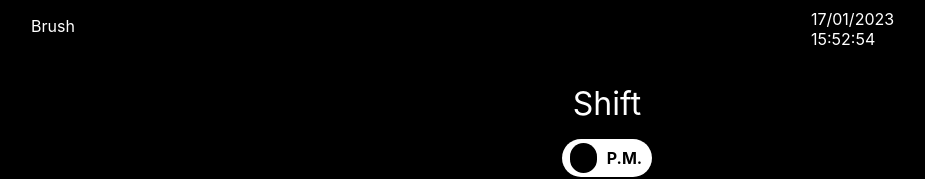
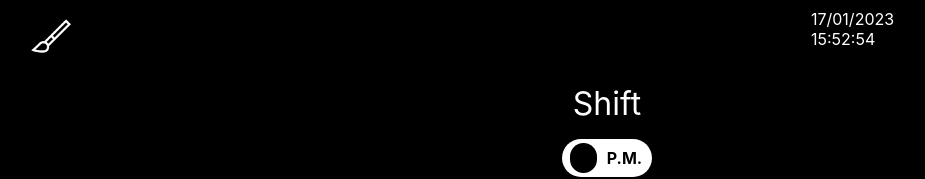
Before and after one commit to manuelcasanova/rmf, a React (Create React App) app in the folder client/: page /night in a window 1280 px wide. Shown: the top 179 px of the page, without its empty margins (33-958 px from the left). Built offline with nearby package versions, Linux system fonts and the light colour scheme.

Commit message:
Add a brush icon as button to change app colors on PM shift. Move color variable to parent component so the state persists on change between shift

```diff
--- a/client/src/App.js
+++ b/client/src/App.js
@@ -1,5 +1,6 @@
 
 import { BrowserRouter as Router, Routes, Route } from "react-router-dom";
+import { useState } from "react";
 import './App.css';
 import Closing from './Closing';
 import ClosingNight from "./ClosingNight";
@@ -9,14 +10,16 @@ import ClosingNight from "./ClosingNight";
 function App() {
 
 
+  const [color, setColor] = useState("black")
+
 
   return (
     <>
       <Router>
         <Routes>
           <Route exact path="/" element={<Closing />}></Route>
-          <Route exact path="/closing" element={<Closing />}></Route>
-          <Route exact path="/night" element={<ClosingNight />}></Route>
+          <Route exact path="/closing" element={<Closing color={color} setColor={setColor} />}></Route>
+          <Route exact path="/night" element={<ClosingNight color={color} setColor={setColor} />}></Route>
         </Routes>
       </Router>
 
--- a/client/src/Closing.jsx
+++ b/client/src/Closing.jsx
@@ -17,7 +17,7 @@ import AmButton from './AmButton';
 import brush from './images/brush.png'
 import brushWhite from './images/brush-white.png'
 
-export default function Closing() {
+export default function Closing({color, setColor}) {
 
   const fullTips = 100;
   const assistantTips = 40;
@@ -256,7 +256,7 @@ const [summary, setSummary] = useState(false)
 
 
 
-  const [color, setColor] = useState("black")
+
 
   const componentRef = useRef();
 
--- a/client/src/ClosingNight.jsx
+++ b/client/src/ClosingNight.jsx
@@ -12,7 +12,12 @@ import ReactToPrint from 'react-to-print'
 import Now from './Now';
 import PmButton from "./PmButton";
 
-export default function ClosingNight() {
+//Images
+
+import brush from './images/brush.png'
+import brushWhite from './images/brush-white.png'
+
+export default function ClosingNight({color, setColor}) {
 
   const fullTips = 100;
   const assistantTips = 40;
@@ -269,14 +274,24 @@ export default function ClosingNight() {
   const componentRef = useRef();
 
 
-  const [color, setColor] = useState("black")
+
 
   return (
     <div className={toggle ? `App day-mode ${color}` : `App night-mode ${color}`}>
 
-      <div ref={componentRef} className={toggle ? `App day-mode ${color}` : `App night-mode ${color}`}>
+<div
 
-      <div className='color-toggle' onClick={showColors}>Brush</div>
+
+className={toggle ? `App day-mode ${color}` : `App night-mode ${color}`}>
+
+
+{color === 'black' &&
+<><img className='brush' src={brushWhite} alt="Brush" onClick={showColors} /></>
+}
+
+{color !== 'black' &&
+<><img className='brush' src={brush} alt="Brush" onClick={showColors} /></>
+}
 
 
 {colors && <div className='colors'>
```
